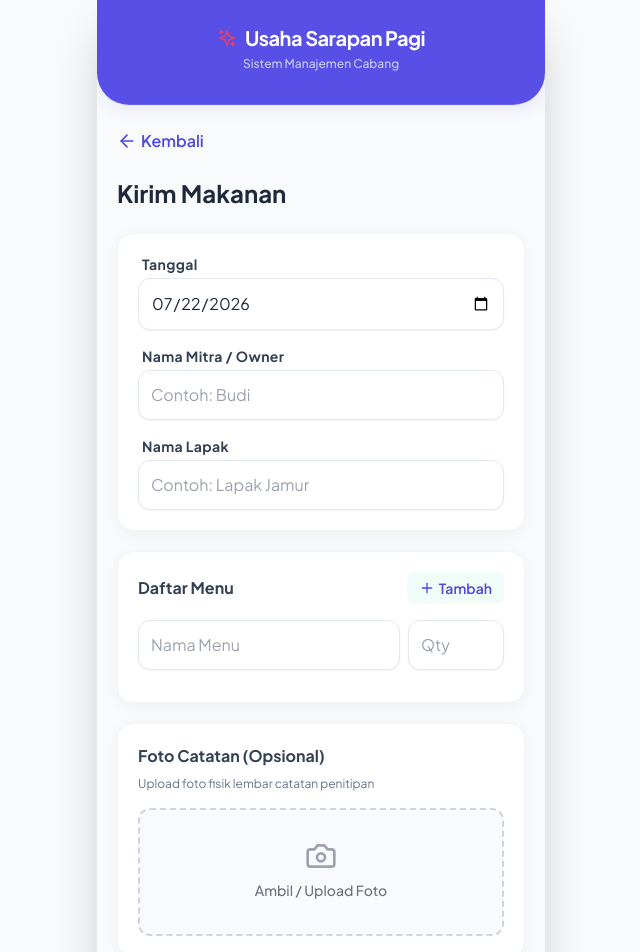
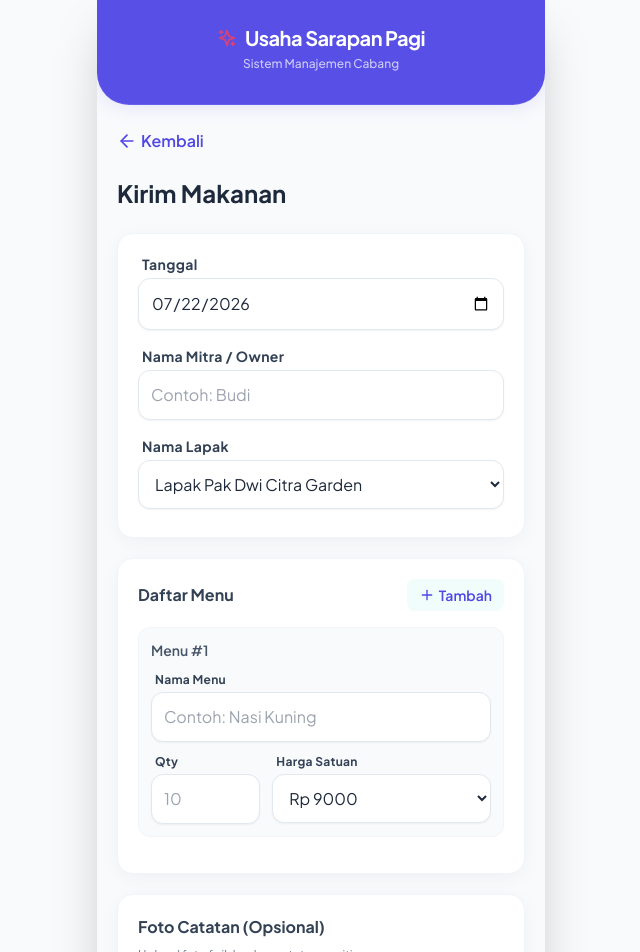
Before and after one commit to adisety4/usaha-sarapan-pagi-app, a React (Vite) app: page /kirim in a window 1280 px wide. Shown: the top 952 px of the page, without its empty margins (319-959 px from the left). Built offline with nearby package versions, Linux system fonts and the light colour scheme.

Commit message:
Add files via upload

```diff
--- a/src/pages/KirimMakanan.jsx
+++ b/src/pages/KirimMakanan.jsx
@@ -2,6 +2,26 @@ import React, { useState } from 'react';
 import { useNavigate } from 'react-router-dom';
 import { ArrowLeft, Plus, Trash2, Camera, UploadCloud } from 'lucide-react';
 import Spinner from '../components/Spinner';
+
+const LAPAK_OPTIONS = [
+  "Lapak Pak Dwi Citra Garden",
+  "Lapak Bang Iwan Merpati/UPJ",
+  "Lapak Jamur/ Sotomie",
+  "Lapak Rina Tenda Kuning",
+  "Lapak Bang Iwan Menjangan",
+  "Lapak Bang iwan Lama BXC",
+  "Lapak Amel",
+  "Lapak Pak Dwi Stasiun Jurang Mangu",
+  "Lapak Pak Dwi Pasmod",
+  "Lapak pak Dwi Villa Bintaro",
+  "Lapak Jombang 2",
+  "Lapak Uti Pasmod"
+];
+
+const HARGA_OPTIONS = [
+  "9000",
+  "8500"
+];
 
 export default function KirimMakanan() {
   const navigate = useNavigate();
@@ -11,18 +31,21 @@ export default function KirimMakanan() {
   const [formData, setFormData] = useState({
     tanggal: new Date().toISOString().split('T')[0],
     mitra: '',
-    lapak: '',
+    lapak: LAPAK_OPTIONS[0],
+    lapakLainnya: '', // Jika lapak 'other'
     fotoBase64: ''
   });
 
-  const [menus, setMenus] = useState([{ id: Date.now(), namaMenu: '', qty: '' }]);
+  const [menus, setMenus] = useState([
+    { id: Date.now(), namaMenu: '', qty: '', harga: HARGA_OPTIONS[0], hargaLainnya: '' }
+  ]);
 
   const handleMenuChange = (id, field, value) => {
     setMenus(menus.map(m => m.id === id ? { ...m, [field]: value } : m));
   };
 
   const addMenu = () => {
-    setMenus([...menus, { id: Date.now(), namaMenu: '', qty: '' }]);
+    setMenus([...menus, { id: Date.now(), namaMenu: '', qty: '', harga: HARGA_OPTIONS[0], hargaLainnya: '' }]);
   };
 
   const removeMenu = (id) => {
@@ -46,13 +69,23 @@ export default function KirimMakanan() {
     e.preventDefault();
     setLoading(true);
 
+    // Tentukan nilai final yang akan dikirim (apakah dari dropdown atau isian manual 'other')
+    const finalLapak = formData.lapak === 'other' ? formData.lapakLainnya : formData.lapak;
+
+    // Format menus agar mengambil harga final
+    const finalMenus = menus.map(m => ({
+      namaMenu: m.namaMenu,
+      qty: m.qty,
+      harga: m.harga === 'other' ? m.hargaLainnya : m.harga
+    }));
+
     try {
       const payload = {
         action: 'kirim',
         tanggal: formData.tanggal,
         mitra: formData.mitra,
-        lapak: formData.lapak,
-        menus: menus
+        lapak: finalLapak,
+        menus: finalMenus
       };
 
       const response = await fetch("https://script.google.com/macros/s/AKfycbwfjwjifyQNhC8epwW-5HnlleB9dHwHiL-pWbRvtUMBHAoeNSD6KkKHumxWqO764Oif/exec", {
@@ -105,7 +138,22 @@ export default function KirimMakanan() {
           <input type="text" required placeholder="Contoh: Budi" className="input-field mb-4" value={formData.mitra} onChange={(e) => setFormData({...formData, mitra: e.target.value})} />
 
           <label className="label-text">Nama Lapak</label>
-          <input type="text" required placeholder="Contoh: Lapak Jamur" className="input-field" value={formData.lapak} onChange={(e) => setFormData({...formData, lapak: e.target.value})} />
+          <select
+            className="input-field bg-white mb-2"
+            value={formData.lapak}
+            onChange={(e) => setFormData({...formData, lapak: e.target.value})}
+          >
+            {LAPAK_OPTIONS.map((lapakName, i) => (
+              <option key={i} value={lapakName}>{lapakName}</option>
+            ))}
+            <option value="other">Lainnya (Ketik Manual...)</option>
+          </select>
+
+          {formData.lapak === 'other' && (
+            <div className="mt-2 animate-fade-in">
+              <input type="text" required placeholder="Ketik nama lapak baru..." className="input-field border-orange-300 focus:ring-orange-500" value={formData.lapakLainnya} onChange={(e) => setFormData({...formData, lapakLainnya: e.target.value})} />
+            </div>
+          )}
         </div>
 
         <div className="card">
@@ -117,17 +165,46 @@ export default function KirimMakanan() {
           </div>
 
           {menus.map((menu, index) => (
-            <div key={menu.id} className="flex gap-2 mb-3 items-start">
-              <div className="flex-1">
-                <input type="text" required placeholder="Nama Menu" className="input-field" value={menu.namaMenu} onChange={(e) => handleMenuChange(menu.id, 'namaMenu', e.target.value)} />
+            <div key={menu.id} className="bg-slate-50 p-3 rounded-xl border border-slate-100 mb-4">
+              <div className="flex justify-between items-center mb-3">
+                <span className="font-semibold text-slate-600 text-sm">Menu #{index + 1}</span>
+                {menus.length > 1 && (
+                  <button type="button" onClick={() => removeMenu(menu.id)} className="text-red-500 hover:text-red-700 p-1">
+                    <Trash2 className="w-4 h-4" />
+                  </button>
+                )}
               </div>
-              <div className="w-24">
-                <input type="number" required min="1" placeholder="Qty" className="input-field" value={menu.qty} onChange={(e) => handleMenuChange(menu.id, 'qty', e.target.value)} />
+
+              <div className="mb-3">
+                <label className="label-text text-xs">Nama Menu</label>
+                <input type="text" required placeholder="Contoh: Nasi Kuning" className="input-field" value={menu.namaMenu} onChange={(e) => handleMenuChange(menu.id, 'namaMenu', e.target.value)} />
               </div>
-              {menus.length > 1 && (
-                <button type="button" onClick={() => removeMenu(menu.id)} className="p-3 text-red-500 bg-red-50 rounded-xl hover:bg-red-100">
-                  <Trash2 className="w-5 h-5" />
-                </button>
+
+              <div className="flex gap-3">
+                <div className="w-1/3">
+                  <label className="label-text text-xs">Qty</label>
+                  <input type="number" required min="1" placeholder="10" className="input-field" value={menu.qty} onChange={(e) => handleMenuChange(menu.id, 'qty', e.target.value)} />
+                </div>
+                <div className="w-2/3">
+                  <label className="label-text text-xs">Harga Satuan</label>
+                  <select
+                    className="input-field bg-white"
+                    value={menu.harga}
+                    onChange={(e) => handleMenuChange(menu.id, 'harga', e.target.value)}
+                  >
+                    {HARGA_OPTIONS.map((h, i) => (
+                      <option key={i} value={h}>Rp {h}</option>
+                    ))}
+                    <option value="other">Lainnya...</option>
+                  </select>
+                </div>
+              </div>
+
+              {menu.harga === 'other' && (
+                <div className="mt-3 animate-fade-in">
+                  <label className="label-text text-xs text-orange-600">Ketik Harga Manual (Angka Saja)</label>
+                  <input type="number" required placeholder="Contoh: 15000" className="input-field border-orange-200" value={menu.hargaLainnya} onChange={(e) => handleMenuChange(menu.id, 'hargaLainnya', e.target.value)} />
+                </div>
               )}
             </div>
           ))}
--- a/src/pages/SisaMakanan.jsx
+++ b/src/pages/SisaMakanan.jsx
@@ -2,6 +2,21 @@ import React, { useState } from 'react';
 import { useNavigate } from 'react-router-dom';
 import { ArrowLeft, Plus, Trash2, Camera, UploadCloud } from 'lucide-react';
 import Spinner from '../components/Spinner';
+
+const LAPAK_OPTIONS = [
+  "Lapak Pak Dwi Citra Garden",
+  "Lapak Bang Iwan Merpati/UPJ",
+  "Lapak Jamur/ Sotomie",
+  "Lapak Rina Tenda Kuning",
+  "Lapak Bang Iwan Menjangan",
+  "Lapak Bang iwan Lama BXC",
+  "Lapak Amel",
+  "Lapak Pak Dwi Stasiun Jurang Mangu",
+  "Lapak Pak Dwi Pasmod",
+  "Lapak pak Dwi Villa Bintaro",
+  "Lapak Jombang 2",
+  "Lapak Uti Pasmod"
+];
 
 export default function SisaMakanan() {
   const navigate = useNavigate();
@@ -10,7 +25,8 @@ export default function SisaMakanan() {
 
   const [formData, setFormData] = useState({
     tanggal: new Date().toISOString().split('T')[0],
-    lapak: '',
+    lapak: LAPAK_OPTIONS[0],
+    lapakLainnya: '', // Jika lapak 'other'
     fotoBase64: ''
   });
 
@@ -45,11 +61,13 @@ export default function SisaMakanan() {
     e.preventDefault();
     setLoading(true);
 
+    const finalLapak = formData.lapak === 'other' ? formData.lapakLainnya : formData.lapak;
+
     try {
       const payload = {
         action: 'sisa',
         tanggal: formData.tanggal,
-        lapak: formData.lapak,
+        lapak: finalLapak,
         menus: menus
       };
 
@@ -100,7 +118,22 @@ export default function SisaMakanan() {
           <input type="date" required className="input-field mb-4" value={formData.tanggal} onChange={(e) => setFormData({...formData, tanggal: e.target.value})} />
 
           <label className="label-text">Nama Lapak</label>
-          <input type="text" required placeholder="Contoh: Lapak Jamur" className="input-field" value={formData.lapak} onChange={(e) => setFormData({...formData, lapak: e.target.value})} />
+          <select
+            className="input-field bg-white mb-2"
+            value={formData.lapak}
+            onChange={(e) => setFormData({...formData, lapak: e.target.value})}
+          >
+            {LAPAK_OPTIONS.map((lapakName, i) => (
+              <option key={i} value={lapakName}>{lapakName}</option>
+            ))}
+            <option value="other">Lainnya (Ketik Manual...)</option>
+          </select>
+
+          {formData.lapak === 'other' && (
+            <div className="mt-2 animate-fade-in">
+              <input type="text" required placeholder="Ketik nama lapak baru..." className="input-field border-orange-300 focus:ring-orange-500" value={formData.lapakLainnya} onChange={(e) => setFormData({...formData, lapakLainnya: e.target.value})} />
+            </div>
+          )}
         </div>
 
         <div className="card">
```
